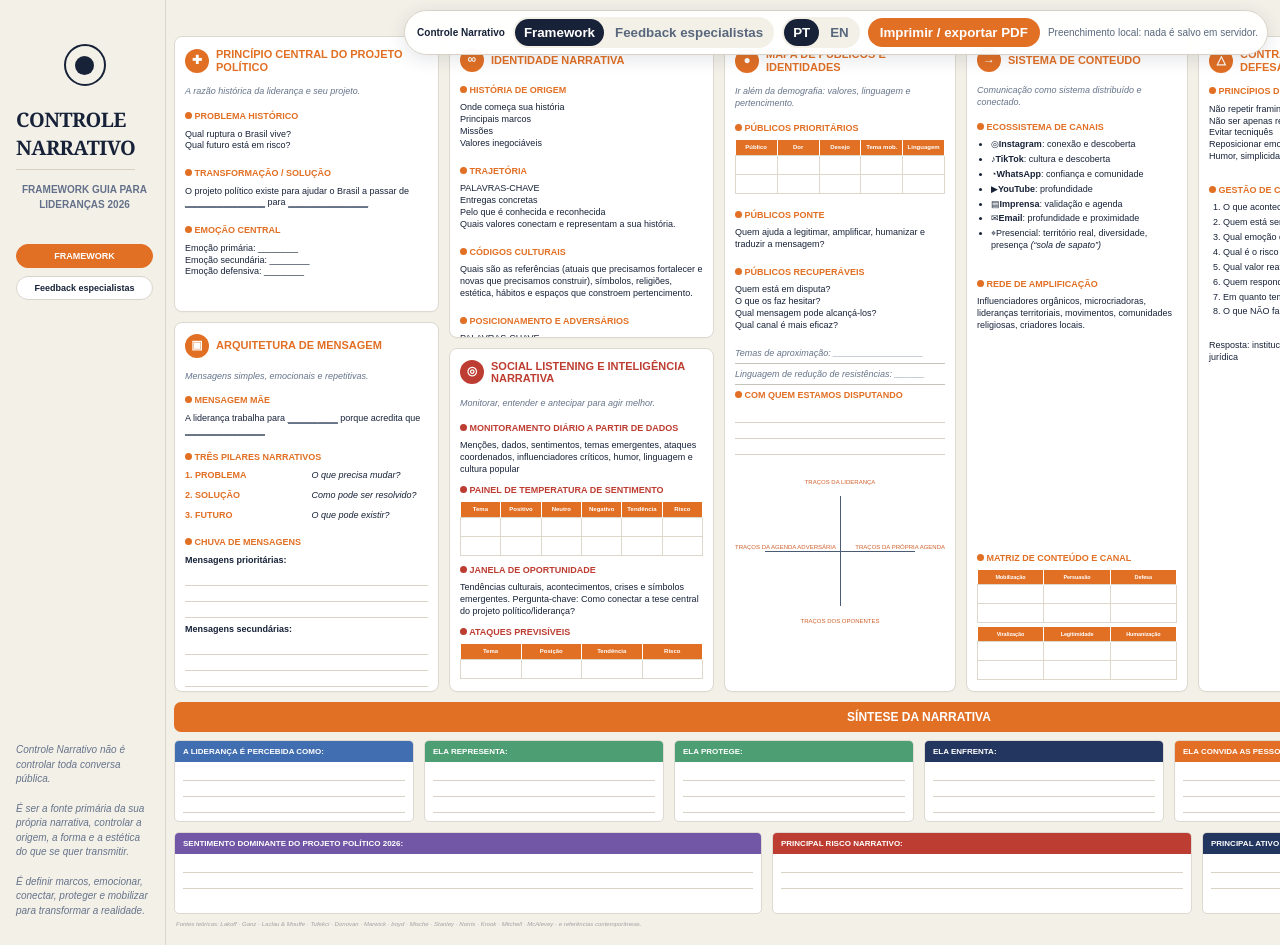
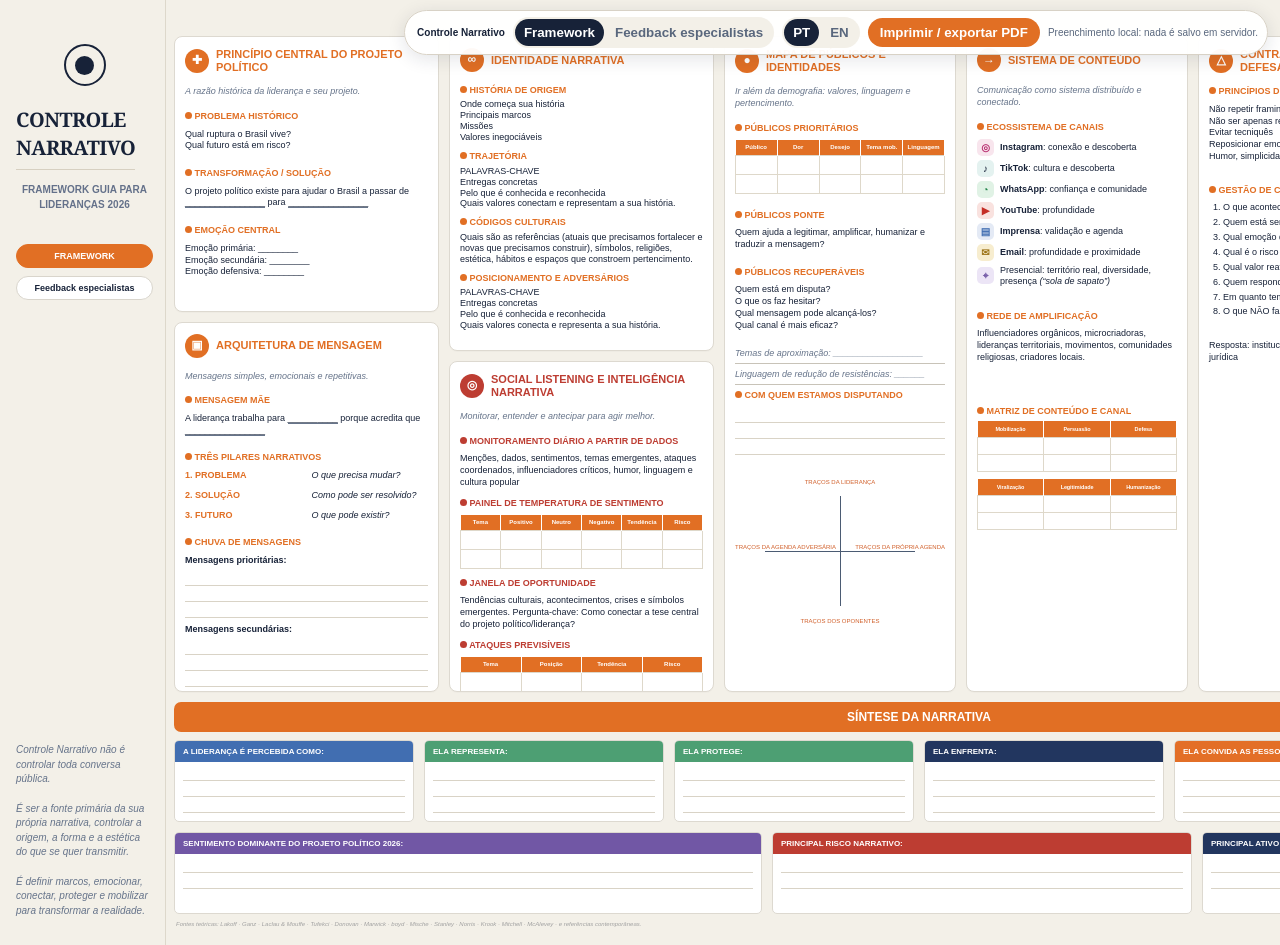
Before and after one commit to fernandesarize-create/controle-narrativo-canvas, a React (Vite) app: page / in a window 1280 px wide. Shown: the top 945 px of the page. Built offline with nearby package versions, Linux system fonts and the light colour scheme.

Commit message:
style: improve identity spacing and channel matrix readability

```diff
--- a/src/styles.css
+++ b/src/styles.css
@@ -31,3 +31,27 @@
 .topGrid>.col:nth-child(4) table th{font-size:5.5px;padding-left:0;padding-right:0;letter-spacing:-.1px}
 .topGrid>.col:nth-child(4) table th:last-child{overflow-wrap:anywhere}
 @media(max-width:1664px){.sidebar h1{font-size:20px}}
+
+
+/* V10: identidade completa e matriz de canais mais legível */
+.topGrid>.col:nth-child(2)>.card:first-child{flex-basis:48%}
+.topGrid>.col:nth-child(2)>.card:first-child .section{margin-bottom:8px}
+.topGrid>.col:nth-child(2)>.card:first-child .card h2{margin-bottom:9px}
+.topGrid>.col:nth-child(2)>.card:first-child .section h3{margin-bottom:4px}
+.topGrid>.col:nth-child(2)>.card:first-child .section p{line-height:1.22}
+.channelList{list-style:none;padding:0!important;display:grid;gap:4px}
+.channelList li{display:flex;align-items:center;gap:6px;line-height:1.2;margin:0!important}
+.channelIcon{display:inline-grid;place-items:center;flex:0 0 17px;width:17px;height:17px;border-radius:5px;background:#f3f0e8;color:#172238;font-size:10px;font-weight:700}
+.channelIcon.instagram{background:#f8e5ed;color:#b82e70}
+.channelIcon.tiktok{background:#e4f2f0;color:#172238}
+.channelIcon.whatsapp{background:#e0f2e5;color:#23844b}
+.channelIcon.youtube{background:#f9e2df;color:#c52d26}
+.channelIcon.press{background:#e4eaf5;color:#416eb1}
+.channelIcon.email{background:#f7edcf;color:#9b7215}
+.channelIcon.inperson{background:#ece5f6;color:#7157a5}
+.matrixPair{display:grid;gap:7px;margin-top:3px}
+.matrixPair table{margin-top:0;table-layout:fixed;font-size:7px}
+.matrixPair th{padding:5px 3px;white-space:nowrap;overflow-wrap:normal;word-break:normal;font-size:7px;letter-spacing:0}
+.matrixPair td{height:17px}
+.topGrid>.col:nth-child(4)>.card .section:has(.matrixPair){margin-top:12px;margin-bottom:0}
+.topGrid>.col:nth-child(4)>.card .section:has(.matrixPair) h3{margin-bottom:5px}
```
